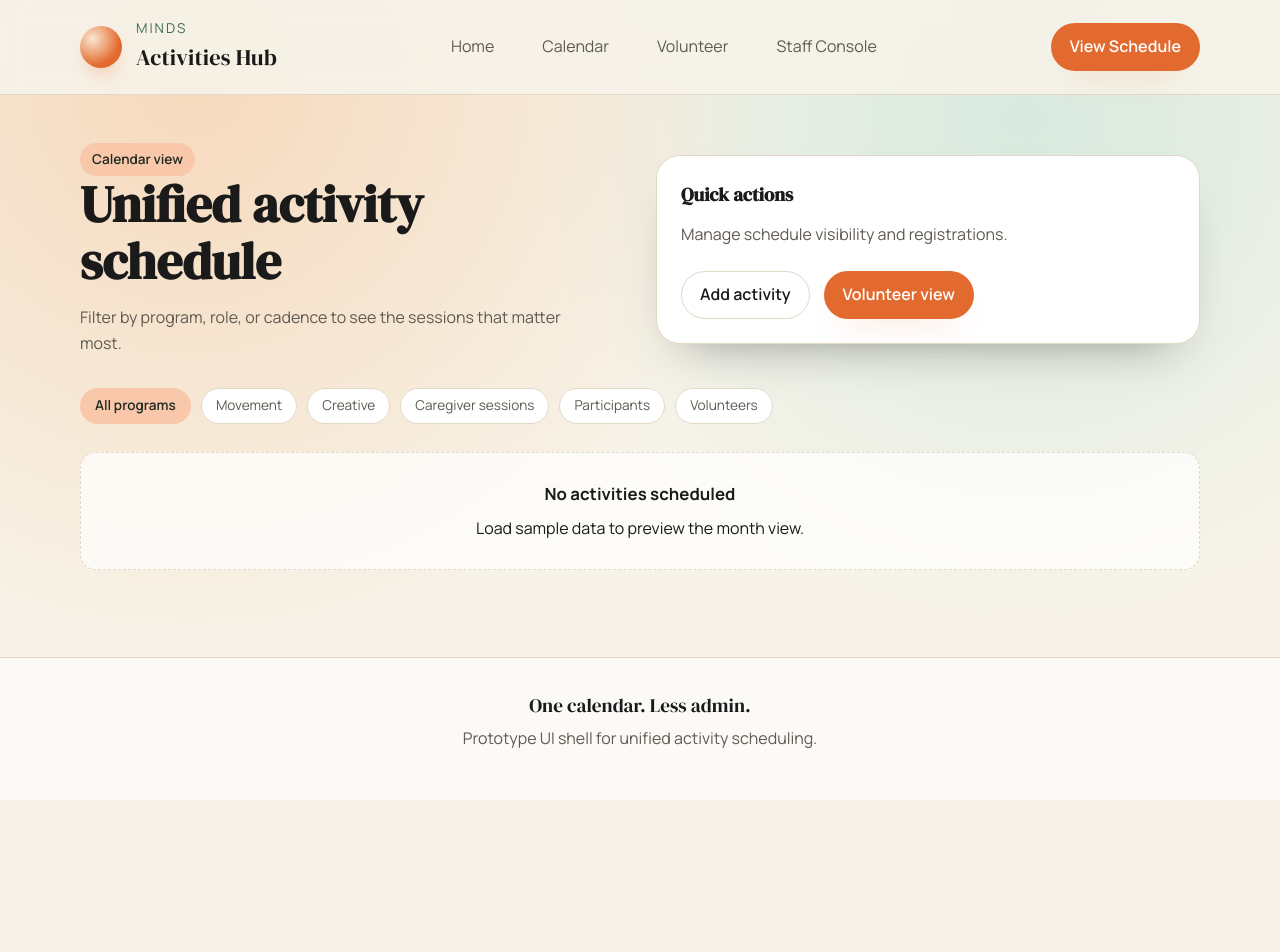
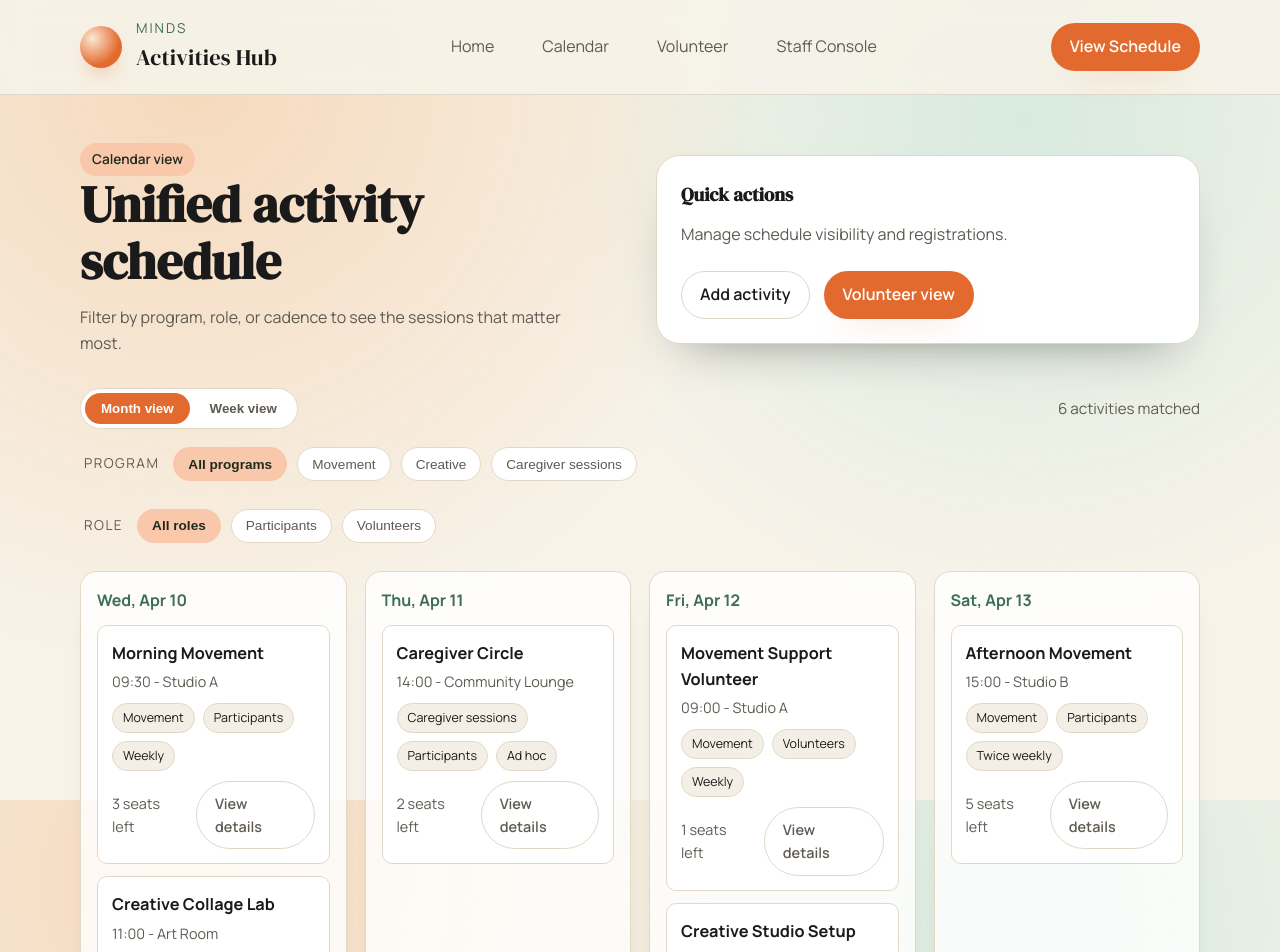
Before and after one commit to SrivathsanRam/hack4good-project, a Next.js app in the folder frontend/: page /calendar in a window 1280 px wide. Shown: the top 952 px of the page. Before the commit the page ends 800 px from the top, so only its background shows below. Built offline with nearby package versions, Linux system fonts and the light colour scheme.

Commit message:
Refactor layout and styling for improved UI; add calendar page with unified activity schedule

```diff
--- a/frontend/src/app/calendar/page.tsx
+++ b/frontend/src/app/calendar/page.tsx
@@ -1,6 +1,142 @@
+'use client'
+
 import Link from 'next/link'
+import { useMemo, useState } from 'react'
+
+type Activity = {
+  id: string
+  title: string
+  date: string
+  time: string
+  location: string
+  program: string
+  role: 'Participants' | 'Volunteers'
+  capacity: number
+  seatsLeft: number
+  cadence: string
+}
+
+const sampleActivities: Activity[] = [
+  {
+    id: 'act-01',
+    title: 'Morning Movement',
+    date: '2024-04-10',
+    time: '09:30',
+    location: 'Studio A',
+    program: 'Movement',
+    role: 'Participants',
+    capacity: 12,
+    seatsLeft: 3,
+    cadence: 'Weekly',
+  },
+  {
+    id: 'act-02',
+    title: 'Creative Collage Lab',
+    date: '2024-04-10',
+    time: '11:00',
+    location: 'Art Room',
+    program: 'Creative',
+    role: 'Participants',
+    capacity: 16,
+    seatsLeft: 6,
+    cadence: 'Weekly',
+  },
+  {
+    id: 'act-03',
+    title: 'Caregiver Circle',
+    date: '2024-04-11',
+    time: '14:00',
+    location: 'Community Lounge',
+    program: 'Caregiver sessions',
+    role: 'Participants',
+    capacity: 10,
+    seatsLeft: 2,
+    cadence: 'Ad hoc',
+  },
+  {
+    id: 'act-04',
+    title: 'Movement Support Volunteer',
+    date: '2024-04-12',
+    time: '09:00',
+    location: 'Studio A',
+    program: 'Movement',
+    role: 'Volunteers',
+    capacity: 4,
+    seatsLeft: 1,
+    cadence: 'Weekly',
+  },
+  {
+    id: 'act-05',
+    title: 'Creative Studio Setup',
+    date: '2024-04-12',
+    time: '10:30',
+    location: 'Art Room',
+    program: 'Creative',
+    role: 'Volunteers',
+    capacity: 6,
+    seatsLeft: 2,
+    cadence: 'Weekly',
+  },
+  {
+    id: 'act-06',
+    title: 'Afternoon Movement',
+    date: '2024-04-13',
+    time: '15:00',
+    location: 'Studio B',
+    program: 'Movement',
+    role: 'Participants',
+    capacity: 14,
+    seatsLeft: 5,
+    cadence: 'Twice weekly',
+  },
+]
 
 export default function CalendarPage() {
+  const [viewMode, setViewMode] = useState<'Month' | 'Week'>('Month')
+  const [programFilter, setProgramFilter] = useState('All programs')
+  const [roleFilter, setRoleFilter] = useState('All roles')
+
+  const programOptions = [
+    'All programs',
+    'Movement',
+    'Creative',
+    'Caregiver sessions',
+  ]
+  const roleOptions = ['All roles', 'Participants', 'Volunteers']
+
+  const filteredActivities = useMemo(() => {
+    return sampleActivities.filter((activity) => {
+      const matchesProgram =
+        programFilter === 'All programs' || activity.program === programFilter
+      const matchesRole = roleFilter === 'All roles' || activity.role === roleFilter
+      return matchesProgram && matchesRole
+    })
+  }, [programFilter, roleFilter])
+
+  const groupedByDate = useMemo(() => {
+    const groups = new Map<string, Activity[]>()
+    for (const activity of filteredActivities) {
+      const group = groups.get(activity.date)
+      if (group) {
+        group.push(activity)
+      } else {
+        groups.set(activity.date, [activity])
+      }
+    }
+    return Array.from(groups.entries()).sort((a, b) =>
+      a[0].localeCompare(b[0])
+    )
+  }, [filteredActivities])
+
+  const formatDay = (isoDate: string) => {
+    const date = new Date(`${isoDate}T00:00:00`)
+    return date.toLocaleDateString('en-US', {
+      weekday: 'short',
+      month: 'short',
+      day: 'numeric',
+    })
+  }
+
   return (
     <div className="container">
       <section className="hero section-tight reveal">
@@ -27,18 +163,124 @@ export default function CalendarPage() {
       </section>
 
       <section className="reveal delay-1">
+        <div className="toolbar">
+          <div className="toggle-group" role="tablist" aria-label="Calendar view">
+            {(['Month', 'Week'] as const).map((mode) => (
+              <button
+                key={mode}
+                type="button"
+                className={`toggle-button ${viewMode === mode ? 'active' : ''}`}
+                onClick={() => setViewMode(mode)}
+              >
+                {mode} view
+              </button>
+            ))}
+          </div>
+          <span className="toolbar-note">
+            {filteredActivities.length} activities matched
+          </span>
+        </div>
+
         <div className="filters">
-          <span className="chip active">All programs</span>
-          <span className="chip">Movement</span>
-          <span className="chip">Creative</span>
-          <span className="chip">Caregiver sessions</span>
-          <span className="chip">Participants</span>
-          <span className="chip">Volunteers</span>
+          <span className="filter-label">Program</span>
+          {programOptions.map((option) => (
+            <button
+              key={option}
+              type="button"
+              className={`chip ${programFilter === option ? 'active' : ''}`}
+              onClick={() => setProgramFilter(option)}
+            >
+              {option}
+            </button>
+          ))}
         </div>
-        <div className="empty-state">
-          <strong>No activities scheduled</strong>
-          <span>Load sample data to preview the month view.</span>
+        <div className="filters">
+          <span className="filter-label">Role</span>
+          {roleOptions.map((option) => (
+            <button
+              key={option}
+              type="button"
+              className={`chip ${roleFilter === option ? 'active' : ''}`}
+              onClick={() => setRoleFilter(option)}
+            >
+              {option}
+            </button>
+          ))}
         </div>
+
+        {filteredActivities.length === 0 ? (
+          <div className="empty-state">
+            <strong>No activities match those filters</strong>
+            <span>Try switching to another program or role.</span>
+          </div>
+        ) : viewMode === 'Month' ? (
+          <div className="calendar-month-grid">
+            {groupedByDate.map(([date, items]) => (
+              <div key={date} className="day-panel">
+                <div className="day-title">{formatDay(date)}</div>
+                <div className="day-cards">
+                  {items.map((activity) => (
+                    <article key={activity.id} className="activity-card">
+                      <div>
+                        <h3>{activity.title}</h3>
+                        <p className="activity-meta">
+                          {activity.time} - {activity.location}
+                        </p>
+                      </div>
+                      <div className="activity-tags">
+                        <span className="activity-tag">{activity.program}</span>
+                        <span className="activity-tag">{activity.role}</span>
+                        <span className="activity-tag">{activity.cadence}</span>
+                      </div>
+                      <div className="activity-footer">
+                        <span>{activity.seatsLeft} seats left</span>
+                        <Link
+                          href={`/activity/${activity.id}`}
+                          className="button"
+                        >
+                          View details
+                        </Link>
+                      </div>
+                    </article>
+                  ))}
+                </div>
+              </div>
+            ))}
+          </div>
+        ) : (
+          <div className="calendar-week-list">
+            {groupedByDate.map(([date, items]) => (
+              <div key={date} className="week-row">
+                <div className="day-title">{formatDay(date)}</div>
+                <div className="week-cards">
+                  {items.map((activity) => (
+                    <article key={activity.id} className="activity-card">
+                      <div>
+                        <h3>{activity.title}</h3>
+                        <p className="activity-meta">
+                          {activity.time} - {activity.location}
+                        </p>
+                      </div>
+                      <div className="activity-tags">
+                        <span className="activity-tag">{activity.program}</span>
+                        <span className="activity-tag">{activity.role}</span>
+                      </div>
+                      <div className="activity-footer">
+                        <span>{activity.seatsLeft} seats left</span>
+                        <Link
+                          href={`/activity/${activity.id}`}
+                          className="button"
+                        >
+                          View details
+                        </Link>
+                      </div>
+                    </article>
+                  ))}
+                </div>
+              </div>
+            ))}
+          </div>
+        )}
       </section>
     </div>
   )
--- a/frontend/src/app/globals.css
+++ b/frontend/src/app/globals.css
@@ -234,6 +234,14 @@ a {
   margin: 18px 0 28px;
 }
 
+.filter-label {
+  font-size: 0.85rem;
+  text-transform: uppercase;
+  letter-spacing: 1.5px;
+  color: var(--muted);
+  padding: 6px 4px;
+}
+
 .chip {
   display: inline-flex;
   align-items: center;
@@ -251,6 +259,118 @@ a {
   color: var(--accent-ink);
   border-color: transparent;
   font-weight: 600;
+}
+
+.toolbar {
+  display: flex;
+  flex-wrap: wrap;
+  align-items: center;
+  justify-content: space-between;
+  gap: 16px;
+  margin-bottom: 16px;
+}
+
+.toolbar-note {
+  color: var(--muted);
+  font-size: 0.95rem;
+}
+
+.toggle-group {
+  display: inline-flex;
+  background: #fff;
+  border-radius: 999px;
+  border: 1px solid var(--line);
+  padding: 4px;
+  gap: 4px;
+}
+
+.toggle-button {
+  border: none;
+  background: transparent;
+  padding: 8px 16px;
+  border-radius: 999px;
+  cursor: pointer;
+  font-weight: 600;
+  color: var(--muted);
+}
+
+.toggle-button.active {
+  background: var(--accent);
+  color: #fff;
+}
+
+.calendar-month-grid {
+  display: grid;
+  grid-template-columns: repeat(auto-fit, minmax(240px, 1fr));
+  gap: 18px;
+}
+
+.calendar-week-list {
+  display: grid;
+  gap: 16px;
+}
+
+.day-panel,
+.week-row {
+  background: rgba(255, 255, 255, 0.8);
+  border-radius: var(--radius-md);
+  padding: 16px;
+  border: 1px solid var(--line);
+  box-shadow: 0 18px 30px -26px rgba(26, 26, 26, 0.45);
+}
+
+.day-title {
+  font-weight: 700;
+  margin-bottom: 12px;
+  color: var(--sage);
+}
+
+.day-cards,
+.week-cards {
+  display: grid;
+  gap: 12px;
+}
+
+.activity-card {
+  background: #fff;
+  border-radius: var(--radius-sm);
+  padding: 14px;
+  border: 1px solid var(--line);
+  display: grid;
+  gap: 10px;
+}
+
+.activity-card h3 {
+  font-size: 1.02rem;
+  margin-bottom: 4px;
+}
+
+.activity-meta {
+  color: var(--muted);
+  font-size: 0.9rem;
+}
+
+.activity-tags {
+  display: flex;
+  flex-wrap: wrap;
+  gap: 8px;
+}
+
+.activity-tag {
+  font-size: 0.78rem;
+  padding: 4px 10px;
+  border-radius: 999px;
+  background: #f4efe6;
+  border: 1px solid var(--line);
+}
+
+.activity-footer {
+  display: flex;
+  align-items: center;
+  justify-content: space-between;
+  gap: 12px;
+  font-size: 0.9rem;
+  color: var(--muted);
 }
 
 .badge {
```
Also changed, not shown: frontend/src/app/activity/[id]/page.tsx (added, +27 -0 lines).
